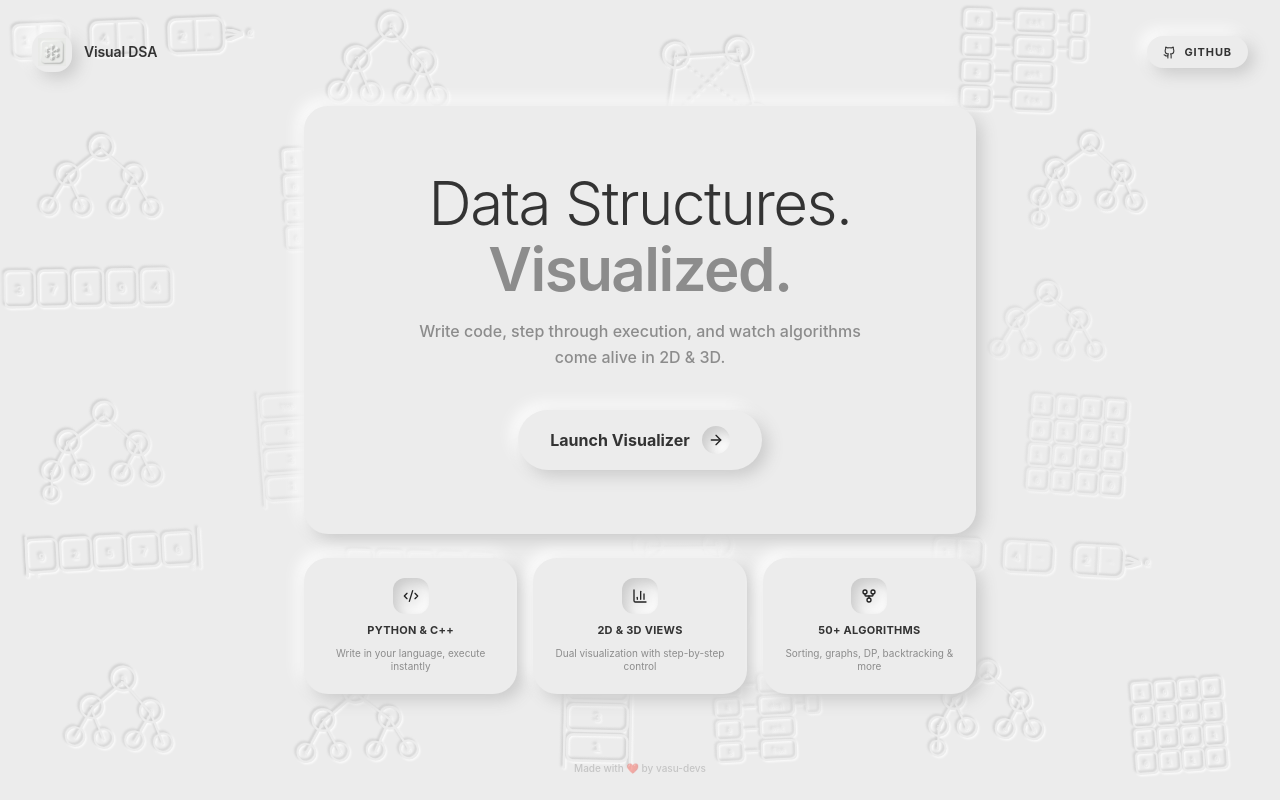
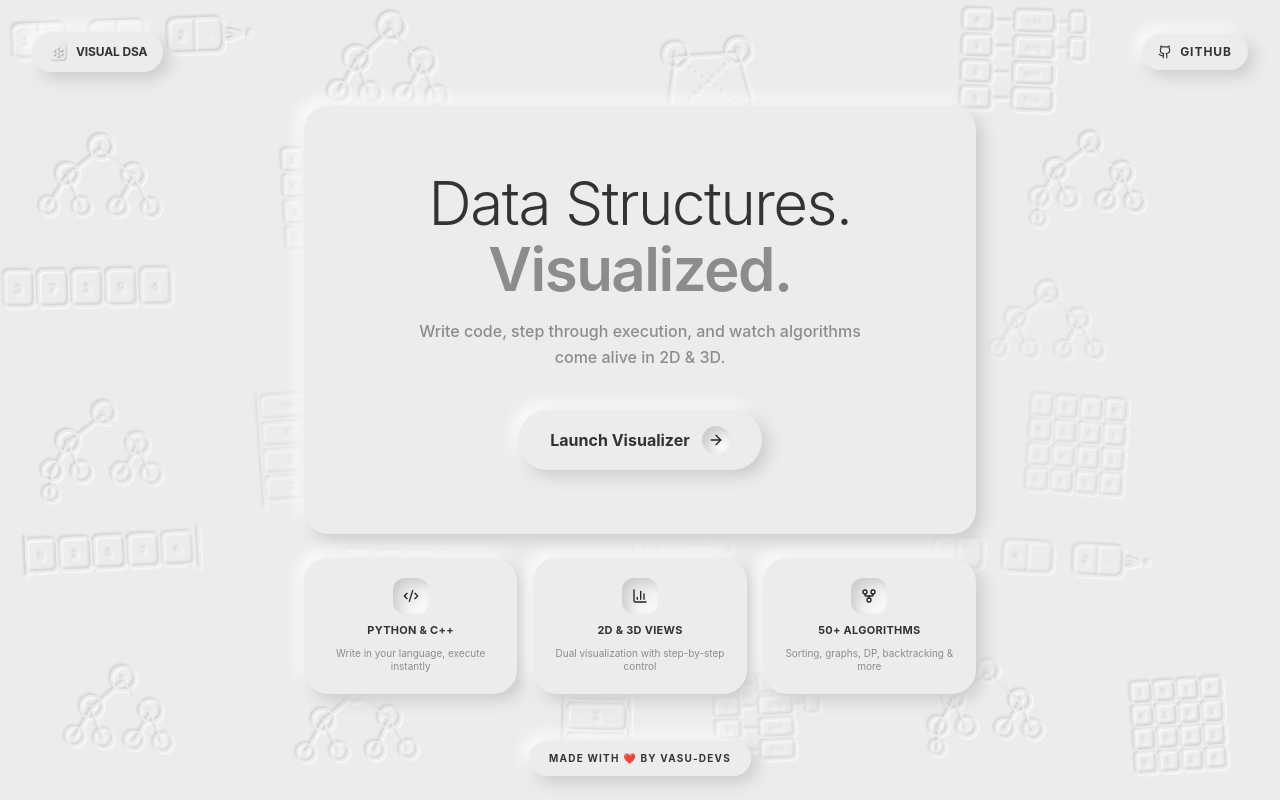
Before and after one commit to vasu-devs/DryRunVisualised, a Next.js app: page / in a window 1280 px wide. Built offline with nearby package versions, Linux system fonts and the light colour scheme.

Commit message:
feat: introduce the main visualizer page with code editor, execution logic, and interactive trace visualization.

```diff
--- a/src/app/page.tsx
+++ b/src/app/page.tsx
@@ -263,16 +263,16 @@ export default function LandingPage() {
 
             {/* Top Bar */}
             <nav className="absolute top-8 left-8 right-8 flex justify-between items-center z-50">
-                <div className="flex items-center gap-3">
-                    <div className="w-10 h-10 neu-extruded rounded-2xl flex items-center justify-center overflow-hidden p-1.5">
+                <div className="neu-extruded neu-base-pill flex items-center gap-2 px-4 py-2.5">
+                    <div className="w-5 h-5 rounded-md overflow-hidden shrink-0">
                         <img src="/favicon.png" alt="Visual DSA" className="w-full h-full object-contain" />
                     </div>
-                    <span className="text-sm font-semibold tracking-[-0.01em] text-[var(--text-primary)]">
+                    <span className="text-xs font-bold tracking-[-0.01em] text-[var(--text-primary)] uppercase">
                         Visual DSA
                     </span>
                 </div>
-                <a href="https://github.com/vasu-devs/DryRunVisualised" target="_blank" rel="noopener noreferrer" className="neu-extruded neu-base-pill px-4 py-2 text-[11px] font-bold uppercase tracking-[0.08em] text-[var(--text-secondary)] hover:text-[var(--accent-dark)] transition-all flex items-center gap-2">
-                    <Github size={13} />
+                <a href="https://github.com/vasu-devs/DryRunVisualised" target="_blank" rel="noopener noreferrer" className="neu-extruded neu-base-pill px-4 py-2.5 text-xs font-bold uppercase tracking-[0.08em] text-[var(--text-secondary)] hover:text-[var(--accent-dark)] transition-all flex items-center gap-2">
+                    <Github size={14} />
                     GitHub
                 </a>
             </nav>
@@ -322,12 +322,12 @@ export default function LandingPage() {
                 </div>
             </div>
 
-            {/* Credit */}
+            {/* Credit — engraved pill */}
             <a
                 href="https://vasudev.live"
                 target="_blank"
                 rel="noopener noreferrer"
-                className="absolute bottom-6 z-50 text-[10px] font-medium text-[var(--text-secondary)] opacity-40 hover:opacity-100 hover:text-[var(--accent-dark)] transition-all"
+                className="absolute bottom-6 z-50 neu-extruded neu-base-pill px-5 py-2.5 text-[10px] font-bold uppercase tracking-[0.12em] text-[var(--text-secondary)] hover:text-[var(--accent-dark)] transition-all"
             >
                 Made with ❤️ by vasu-devs
             </a>
--- a/src/app/visualizer/page.tsx
+++ b/src/app/visualizer/page.tsx
@@ -237,29 +237,17 @@ export default function Home() {
               </optgroup>
             ))}
           </select>
-
-          <div className="w-[1px] h-7 rounded-full neu-inset mx-2 opacity-40" />
-
-          {/* GitHub */}
-          <a
-            href="https://github.com/vasu-devs/DryRunVisualised"
-            target="_blank"
-            rel="noopener noreferrer"
-            className="neu-extruded neu-base-pill px-4 py-2 text-[11px] font-bold uppercase tracking-[0.08em] text-[var(--text-secondary)] hover:text-[var(--accent-dark)] transition-all flex items-center gap-1.5"
-          >
-            <Github size={13} />
-            GitHub
-          </a>
         </div>
 
-        {/* Credit */}
+        {/* GitHub */}
         <a
-          href="https://vasudev.live"
+          href="https://github.com/vasu-devs/DryRunVisualised"
           target="_blank"
           rel="noopener noreferrer"
-          className="text-[10px] font-medium text-[var(--text-secondary)] opacity-50 hover:opacity-100 hover:text-[var(--accent-dark)] transition-all"
+          className="neu-extruded neu-base-pill px-4 py-2 text-[11px] font-bold uppercase tracking-[0.08em] text-[var(--text-secondary)] hover:text-[var(--accent-dark)] transition-all flex items-center gap-1.5"
         >
-          Made with ❤️ by vasu-devs
+          <Github size={13} />
+          GitHub
         </a>
       </header>
 
```
